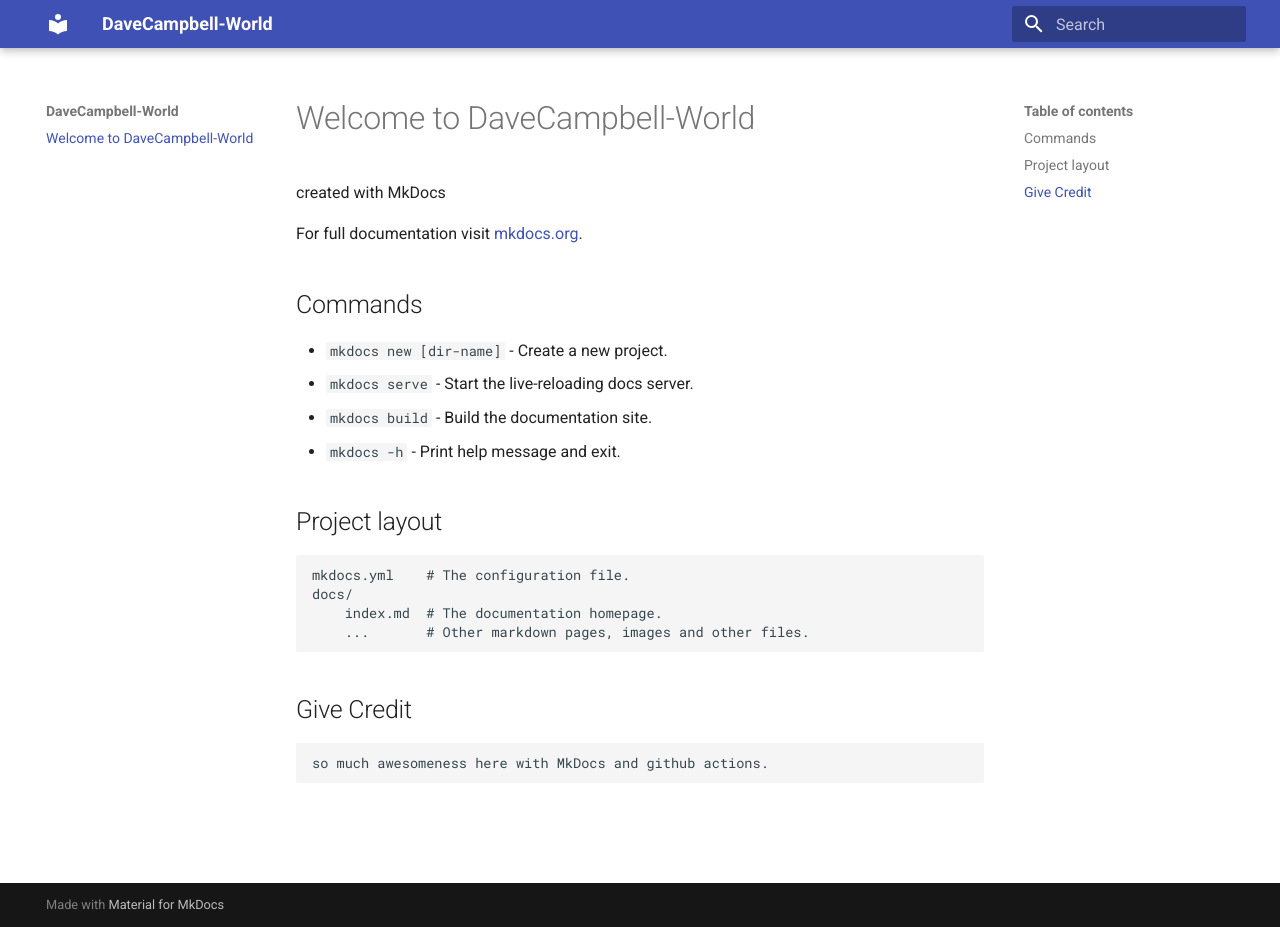
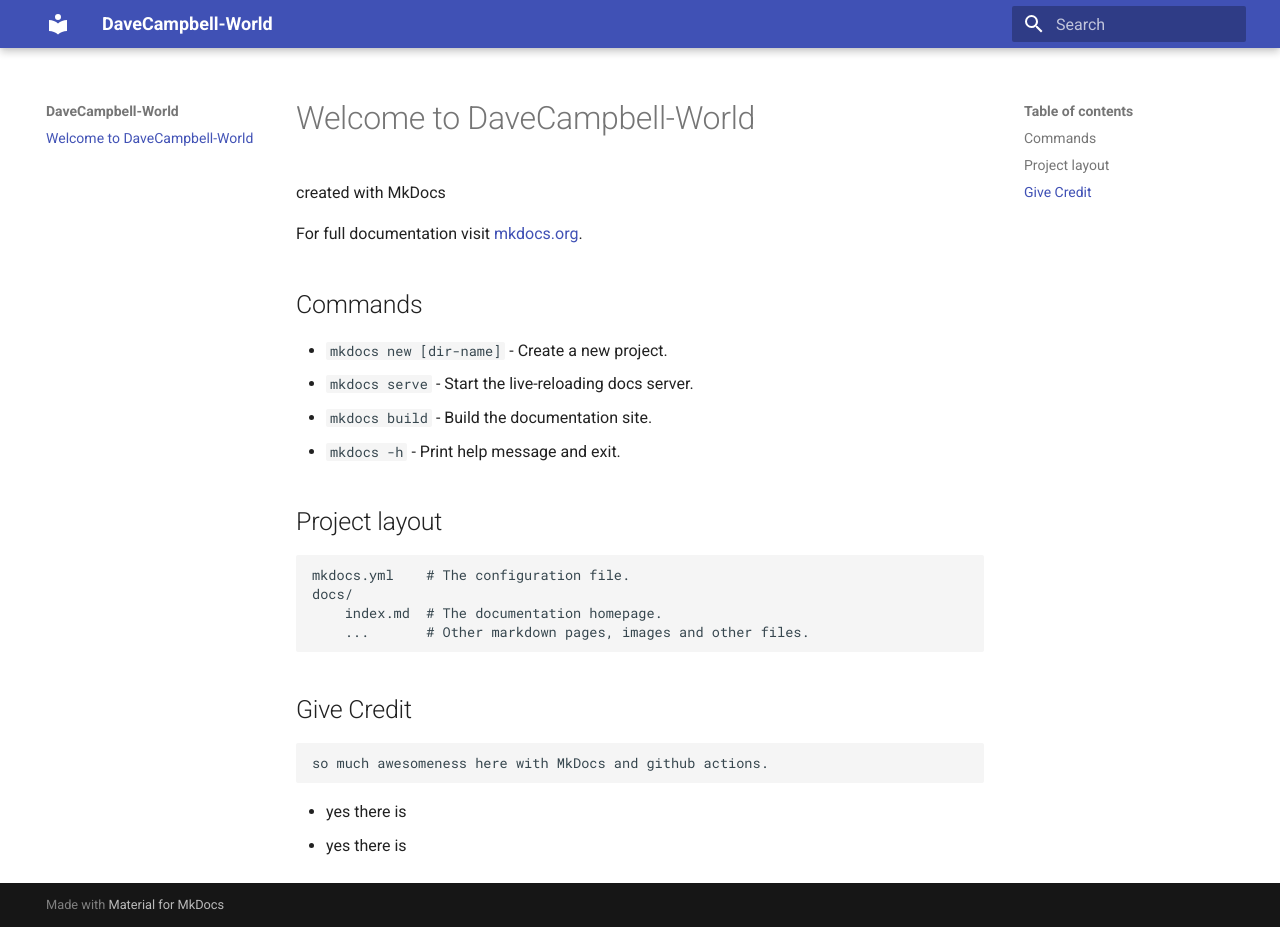
Before and after one commit to davecampbell/davecampbell.github.io, an MkDocs documentation site: the page built from docs/index.md, in a window 1280 px wide and 927 px high. Built offline with MkDocs 1.6.1 and Material for MkDocs 9.7.7, drawn with Linux system fonts in a browser that asks for light colours.

Commit message:
awesomeness 2

```diff
--- a/docs/index.md
+++ b/docs/index.md
@@ -19,3 +19,5 @@ For full documentation visit [mkdocs.org](https://www.mkdocs.org).
 
 ## Give Credit
     so much awesomeness here with MkDocs and github actions.
+ - yes there is
+ - yes there is
```
